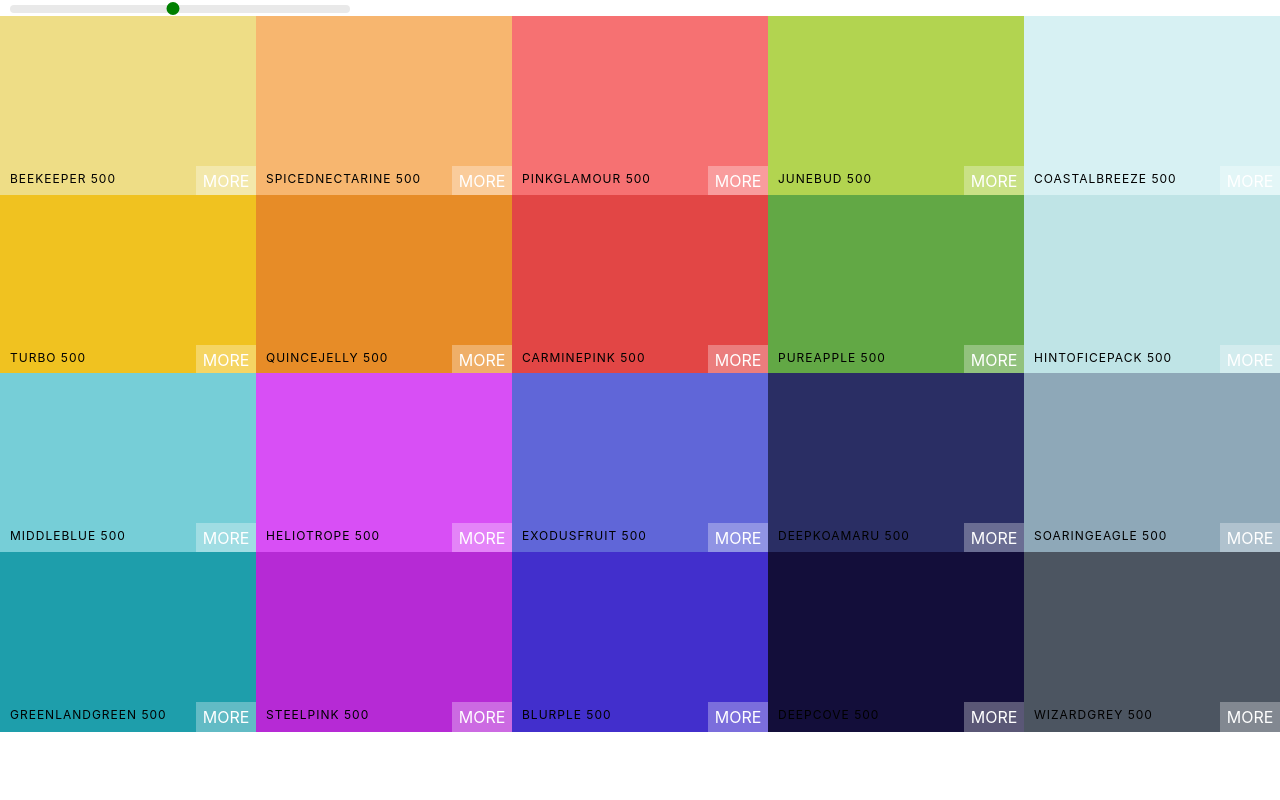
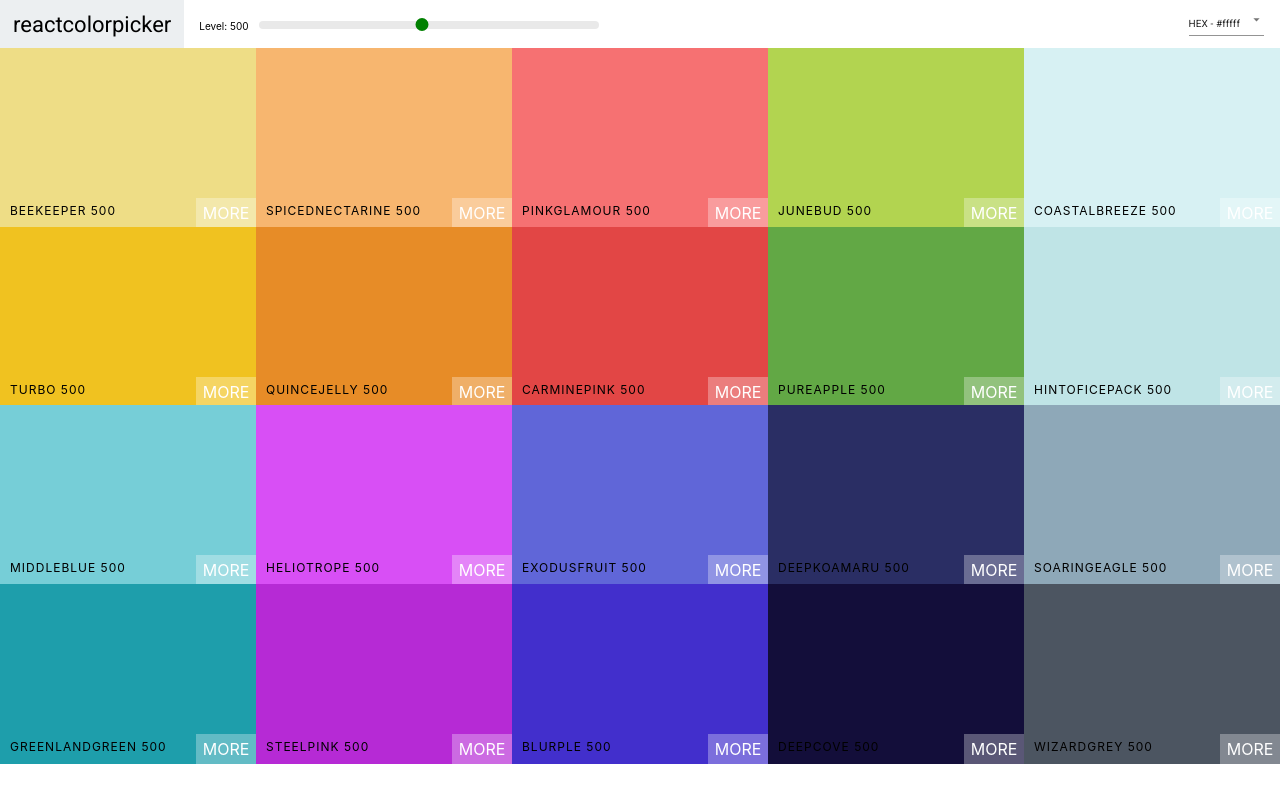
Before and after one commit to namnguyen191/react-ts-colors-app, a React (Create React App) app: page / in a window 1280 px wide. Built offline with nearby package versions, Linux system fonts and the light colour scheme.

Commit message:
Add snackbar

```diff
--- a/package.json
+++ b/package.json
@@ -3,6 +3,8 @@
   "version": "0.1.0",
   "private": true,
   "dependencies": {
+    "@material-ui/core": "^4.11.2",
+    "@material-ui/icons": "^4.11.2",
     "@testing-library/jest-dom": "^5.11.6",
     "@testing-library/react": "^11.2.2",
     "@testing-library/user-event": "^12.6.0",
--- a/public/index.html
+++ b/public/index.html
@@ -1,14 +1,14 @@
 <!DOCTYPE html>
 <html lang="en">
-  <head>
+
+<head>
     <meta charset="utf-8" />
     <link rel="icon" href="%PUBLIC_URL%/favicon.ico" />
     <meta name="viewport" content="width=device-width, initial-scale=1" />
+    <link rel="preconnect" href="https://fonts.gstatic.com">
+    <link href="https://fonts.googleapis.com/css2?family=Roboto:wght@100;400;500&display=swap" rel="stylesheet">
     <meta name="theme-color" content="#000000" />
-    <meta
-      name="description"
-      content="Web site created using create-react-app"
-    />
+    <meta name="description" content="Web site created using create-react-app" />
     <link rel="apple-touch-icon" href="%PUBLIC_URL%/logo192.png" />
     <!--
       manifest.json provides metadata used when your web app is installed on a
@@ -25,8 +25,9 @@
       Learn how to configure a non-root public URL by running `npm run build`.
     -->
     <title>React App</title>
-  </head>
-  <body>
+</head>
+
+<body>
     <noscript>You need to enable JavaScript to run this app.</noscript>
     <div id="root"></div>
     <!--
@@ -39,5 +40,6 @@
       To begin the development, run `npm start` or `yarn start`.
       To create a production bundle, use `npm run build` or `yarn build`.
     -->
-  </body>
+</body>
+
 </html>
--- /dev/null
+++ b/src/Navbar.css
@@ -0,0 +1,59 @@
+.Navbar {
+  display: flex;
+  align-items: center;
+  justify-content: flex-start;
+  height: 6vh;
+}
+
+.logo {
+  margin-right: 1.5rem;
+  padding: 0 1.3rem;
+  font-size: 2.2rem;
+  background-color: #eceff1;
+  font-family: Roboto;
+  height: 100%;
+  display: flex;
+  align-items: center;
+}
+
+.logo a {
+  text-decoration: none;
+  color: black;
+}
+
+.slider {
+  width: 34rem;
+  margin: 0 1rem;
+  display: inline-block;
+}
+
+.rc-slider-track {
+  background-color: transparent;
+}
+
+.rc-slider-rail {
+  height: 0.8rem;
+}
+
+.rc-slider-handle,
+.rc-slider-handle:active,
+.rc-slider-handle:hover,
+.rc-slider-handle:focus {
+  background-color: green;
+  outline: none;
+  border: 0.2rem solid green;
+  box-shadow: none;
+  width: 1.3rem;
+  height: 1.3rem;
+  margin-left: -0.7rem;
+  margin-top: -0.3rem;
+}
+
+.select-container {
+  margin-left: auto;
+  margin-right: 1.6rem;
+}
+
+#message-id {
+  font-size: 1.6rem;
+}
--- /dev/null
+++ b/src/Navbar.tsx
@@ -0,0 +1,107 @@
+import Slider from 'rc-slider/lib/Slider';
+import 'rc-slider/assets/index.css';
+import React, { Component } from 'react';
+import { IconButton, MenuItem, Select, Snackbar } from '@material-ui/core';
+import { ChangeEvent } from 'react';
+import CloseIcon from '@material-ui/icons/Close';
+
+import './Navbar.css';
+
+type NavbarProps = {
+  level: number;
+  changeLevel: (newLevel: number) => void;
+  handleChange: (val: 'hex' | 'rgb' | 'rgba') => void;
+};
+
+type NavbarStates = {
+  format: 'hex' | 'rgb' | 'rgba';
+  open: boolean;
+};
+
+class Navbar extends Component<NavbarProps, NavbarStates> {
+  constructor(props: NavbarProps) {
+    super(props);
+    this.state = { format: 'hex', open: false };
+    this.handleFormatChange = this.handleFormatChange.bind(this);
+    this.closeSnackbar = this.closeSnackbar.bind(this);
+  }
+
+  handleFormatChange(
+    e: ChangeEvent<{ name?: string | undefined; value: unknown }>
+  ) {
+    if (
+      e.target.value === 'hex' ||
+      e.target.value === 'rgb' ||
+      e.target.value === 'rgba'
+    )
+      this.setState({ format: e.target.value, open: true });
+    if (
+      e.target.value === 'hex' ||
+      e.target.value === 'rgb' ||
+      e.target.value === 'rgba'
+    )
+      this.props.handleChange(e.target.value);
+  }
+
+  closeSnackbar() {
+    this.setState({ open: false });
+  }
+
+  render() {
+    const { level, changeLevel } = this.props;
+    const { format } = this.state;
+
+    return (
+      <header className="Navbar">
+        <div className="logo">
+          <a href="/">reactcolorpicker</a>
+        </div>
+        <div className="slider-container">
+          <span>Level: {level}</span>
+          <div className="slider">
+            <Slider
+              defaultValue={level}
+              min={100}
+              max={900}
+              step={100}
+              onAfterChange={changeLevel}
+            />
+          </div>
+        </div>
+        <div className="select-container">
+          <Select value={format} onChange={this.handleFormatChange}>
+            <MenuItem value="hex">HEX - #fffff</MenuItem>
+            <MenuItem value="rgb">RGB - rgb(255,255,255)</MenuItem>
+            <MenuItem value="rgba">RGBA - rgba(255,255,255, 1.0)</MenuItem>
+          </Select>
+        </div>
+        <Snackbar
+          anchorOrigin={{ vertical: 'bottom', horizontal: 'left' }}
+          open={this.state.open}
+          autoHideDuration={3000}
+          message={
+            <span id="message-id">
+              Format Changed To {format.toUpperCase()}!
+            </span>
+          }
+          ContentProps={{
+            'aria-describedby': 'message-id'
+          }}
+          action={[
+            <IconButton
+              onClick={this.closeSnackbar}
+              color="inherit"
+              key="close"
+              aria-label="close"
+            >
+              <CloseIcon />
+            </IconButton>
+          ]}
+          onClose={this.closeSnackbar}
+        />
+      </header>
+    );
+  }
+}
+
+export default Navbar;
--- a/src/Pallete.css
+++ b/src/Pallete.css
@@ -5,31 +5,3 @@
 .Pallete-colors {
   height: 90%;
 }
-
-.slider {
-  width: 34rem;
-  margin: 0 1rem;
-  display: inline-block;
-}
-
-.rc-slider-track {
-  background-color: transparent;
-}
-
-.rc-slider-rail {
-  height: 0.8rem;
-}
-
-.rc-slider-handle,
-.rc-slider-handle:active,
-.rc-slider-handle:hover,
-.rc-slider-handle:focus {
-  background-color: green;
-  outline: none;
-  border: 0.2rem solid green;
-  box-shadow: none;
-  width: 1.3rem;
-  height: 1.3rem;
-  margin-left: -0.7rem;
-  margin-top: -0.3rem;
-}
--- a/src/Pallete.tsx
+++ b/src/Pallete.tsx
@@ -1,9 +1,8 @@
 import React, { Component } from 'react';
 import ColorBox from './ColorBox';
-import Slider from 'rc-slider';
-import 'rc-slider/assets/index.css';
 import { ColorLevel } from './colorHelper';
 import './Pallete.css';
+import Navbar from './Navbar';
 
 interface PalleteProps {
   pallete: {
@@ -18,43 +17,45 @@ interface PalleteProps {
 
 type PalleteStates = {
   level: number;
+  format: 'hex' | 'rgb' | 'rgba';
 };
 
 class Pallete extends Component<PalleteProps, PalleteStates> {
   constructor(props: PalleteProps) {
     super(props);
-    this.state = { level: 500 };
+    this.state = { level: 500, format: 'hex' };
     this.changeLevel = this.changeLevel.bind(this);
+    this.changeFormat = this.changeFormat.bind(this);
   }
 
   changeLevel(newLevel: number) {
     this.setState({ level: newLevel });
   }
 
+  changeFormat(val: 'hex' | 'rgb' | 'rgba') {
+    this.setState({ format: val });
+  }
+
   render() {
     const { colors } = this.props.pallete;
-    const { level } = this.state;
+    const { level, format } = this.state;
 
     const colorBoxes = colors[level].map((color) => (
       <ColorBox
         color={{
           name: color.name,
-          color: color.hex
+          color: color[format]
         }}
       />
     ));
 
     return (
       <div className="Pallete">
-        <div className="slider">
-          <Slider
-            defaultValue={level}
-            min={100}
-            max={900}
-            step={100}
-            onAfterChange={this.changeLevel}
-          />
-        </div>
+        <Navbar
+          level={level}
+          changeLevel={this.changeLevel}
+          handleChange={this.changeFormat}
+        />
         {/* Navbar goes here */}
         <div className="Pallete-colors">{colorBoxes}</div>
         {/* Footer section */}
```
Also changed, not shown: 2 other files (tests, documents, lock files or other folders).
